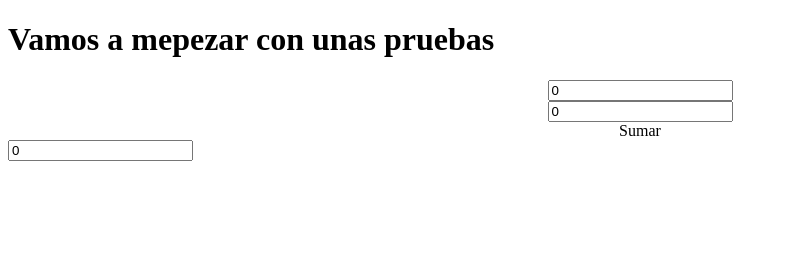
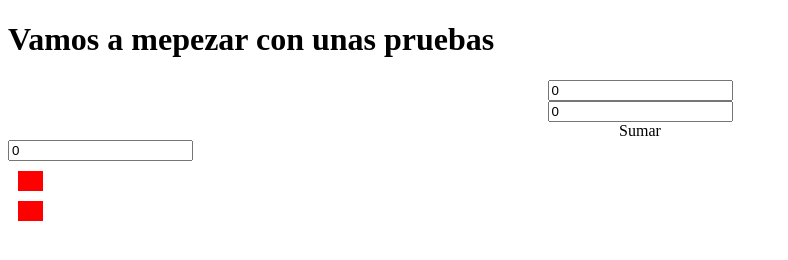
Before and after one commit to hank222/prueba1, a plain HTML site: page index.html in a window 1280 px wide. Shown: the whole page, without its empty margins (0-788 px from the left). Drawn offline with Linux system fonts and the light colour scheme.

Commit message:
Update scss.css

```diff
--- a/scss.css
+++ b/scss.css
@@ -3,7 +3,7 @@ div{
 
 }
 
-.digno .valor{
+.operaciones .digno, .operaciones .valor{
   height: 20px;
   width: 25px;
   background: red;
```
